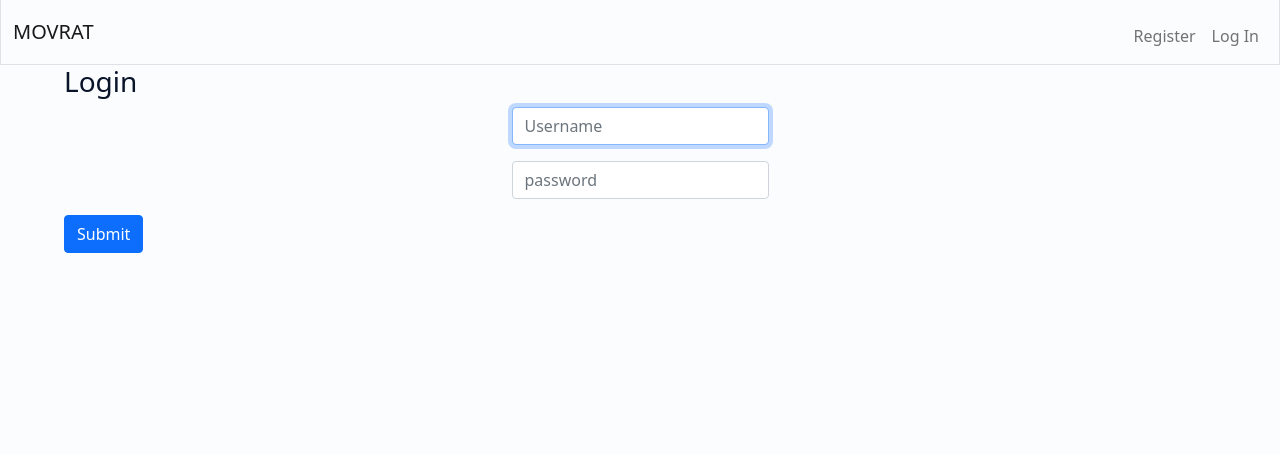
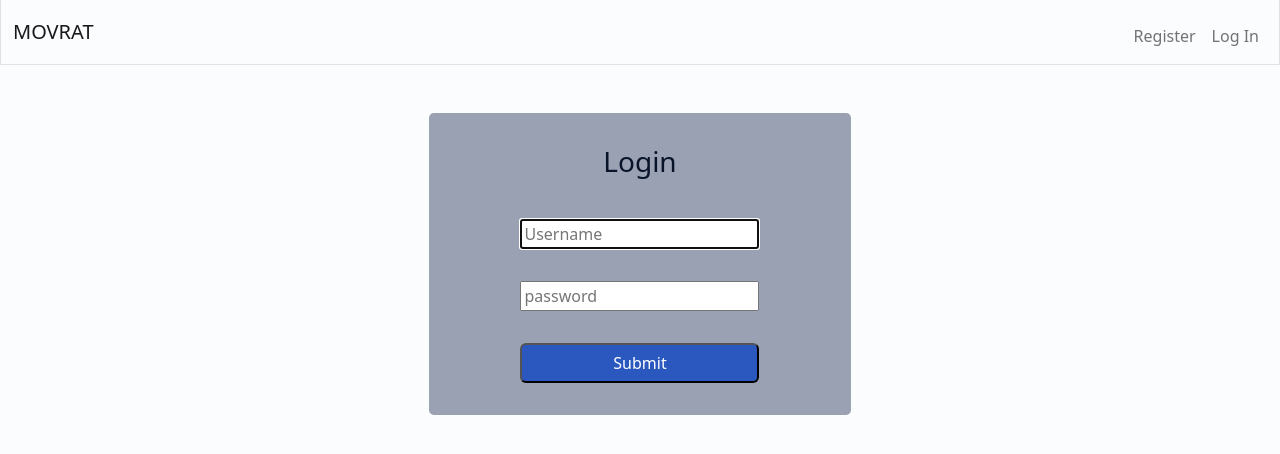
Before and after one commit to ArkanArsalan/CS50-final-project, a Flask app: page /login in a window 1280 px wide. Shown: the part 1-455 px from the top of the page. Run offline with Flask 3, Linux system fonts and the light colour scheme; some libraries are stand-ins or nearby versions.

Commit message:
Redesign login and register page

```diff
--- a/static/style.css
+++ b/static/style.css
@@ -53,13 +53,18 @@ main {
 }
 
 .side-button {
-    padding: 2px 3px;
+    padding: 0 2px;
     border-radius: 3px;
     font-size: smaller;
 }
 
 .search-button {
     padding: 4px 7px;
+    border-radius: 6px;
+}
+
+.submit-button {
+    padding: 6px 8px;
     border-radius: 6px;
 }
 
@@ -85,11 +90,72 @@ main {
     background-color: #979dad;
 }
 
+#red-button {
+    background-color: #ED2B2A;
+    text-decoration: none;
+    color: white;
+    transition: 0.2s;
+}
+
+#red-button:hover {
+    background-color: #d12525;
+}
+
 .review-section-page {
     display: flex;
     justify-content: center;
     align-items: center;
     padding: 5% 5%;
+}
+
+.login-main-section {
+    margin: 3em 3em;
+    display: flex;
+    justify-content: center;
+}
+
+.login-container {
+    display: flex;
+    flex-direction: column;
+    justify-content: space-between;
+    align-items: center;
+    background-color: #99a1b3;
+    padding: 2em;
+    width: 40%;
+    border-radius: 5px;
+    gap: 2em;
+}
+
+#form-login {
+    display: flex;
+    flex-direction: column;
+    justify-content: space-between;
+    gap: 2em;
+}
+
+.register-main-section {
+    margin: 3em 3em;
+    display: flex;
+    justify-content: center;
+}
+
+.register-container {
+    display: flex;
+    flex-direction: column;
+    justify-content: space-between;
+    align-items: center;
+    background-color: #99a1b3;
+    padding: 2em;
+    width: 40%;
+    border-radius: 5px;
+    gap: 2em;
+}
+
+#form-register {
+    display: flex;
+    flex-direction: column;
+    justify-content: space-between;
+    gap: 2em;
 }
 
 #form-review {
--- a/templates/login.html
+++ b/templates/login.html
@@ -5,14 +5,14 @@
 {% endblock %}
 
 {% block main %}
-    <h3>Login</h3>
-    <form action="/login" method="post">
-        <div class="mb-3">
-            <input autocomplete="off" autofocus class="form-control mx-auto w-auto" id="username" name="username" placeholder="Username" type="text">
-        </div>
-        <div class="mb-3">
-            <input class="form-control mx-auto w-auto" id="password" name="password" placeholder="password" type="password">
-        </div>
-        <button class="btn btn-primary" type="submit">Submit</button>
-    </form>
+<div class="login-main-section">
+    <div class="login-container">
+        <h3>Login</h3>
+        <form action="/login" method="post" id="form-login">
+            <input autocomplete="off" autofocus id="username" name="username" placeholder="Username" type="text">
+            <input id="password" name="password" placeholder="password" type="password">
+            <button class="submit-button" id="blue-button" type="submit">Submit</button>
+        </form>
+    </div>
+</div>
 {% endblock %}
--- a/templates/register.html
+++ b/templates/register.html
@@ -5,8 +5,10 @@
 {% endblock %}
 
 {% block main %}
+<div class="register-main-section">
+    <div class="register-container">
         <h3>Register</h3>
-    <form action="/register" method="post">
+        <form action="/register" method="post" id="form-register">
             <div class="mb-3">
                 <input autocomplete="off" autofocus class="form-control mx-auto w-auto" id="username" name="username" placeholder="Username" type="text">
             </div>
@@ -18,4 +20,6 @@
             </div>
             <button class="btn btn-primary" type="submit">Submit</button>
         </form>
+    </div>
+</div>
 {% endblock %}
--- a/templates/review.html
+++ b/templates/review.html
@@ -41,7 +41,7 @@
             <textarea id="comment-text-area" name="comment"></textarea>
           </div>
         <br>
-        <button class="side-button" id="blue-button" type="submit">Confirm</button>
+        <button class="submit-button" id="blue-button" type="submit">Confirm</button>
     </form>
 </div>
 {% endblock %}
--- a/templates/watchlater.html
+++ b/templates/watchlater.html
@@ -14,7 +14,7 @@
                 <div class="fw-bold" id="title">{{ movie["title"] }}</div>
                 <div id="year">{{ movie["year"] }}</div>
             </div>
-            <span class="badge" id="remove-button"><a id="remove-button-font" href="{{ url_for('remove_watchlater', movie_title=movie.title) }}">Remove</a></span>
+            <a class="side-button" id="red-button" href="{{ url_for('remove_watchlater', movie_title=movie.title) }}">Remove</a>
         </li>
     {% endfor %}
 </ol>
```
Also changed, not shown: other parts of static/style.css (+0 -97 lines), helpers.py (+1 -50 lines), 2 other files. Lines whose indentation alone changed are shown as unchanged.
